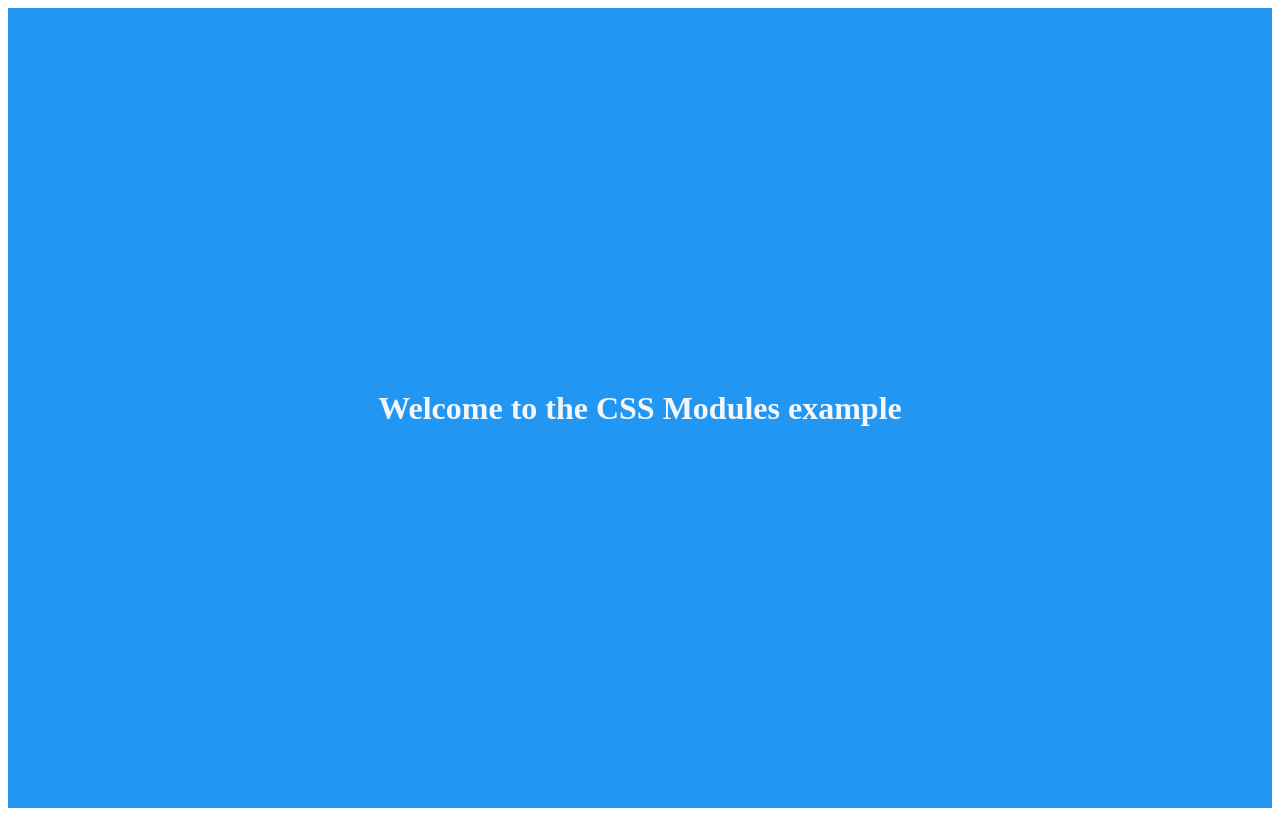
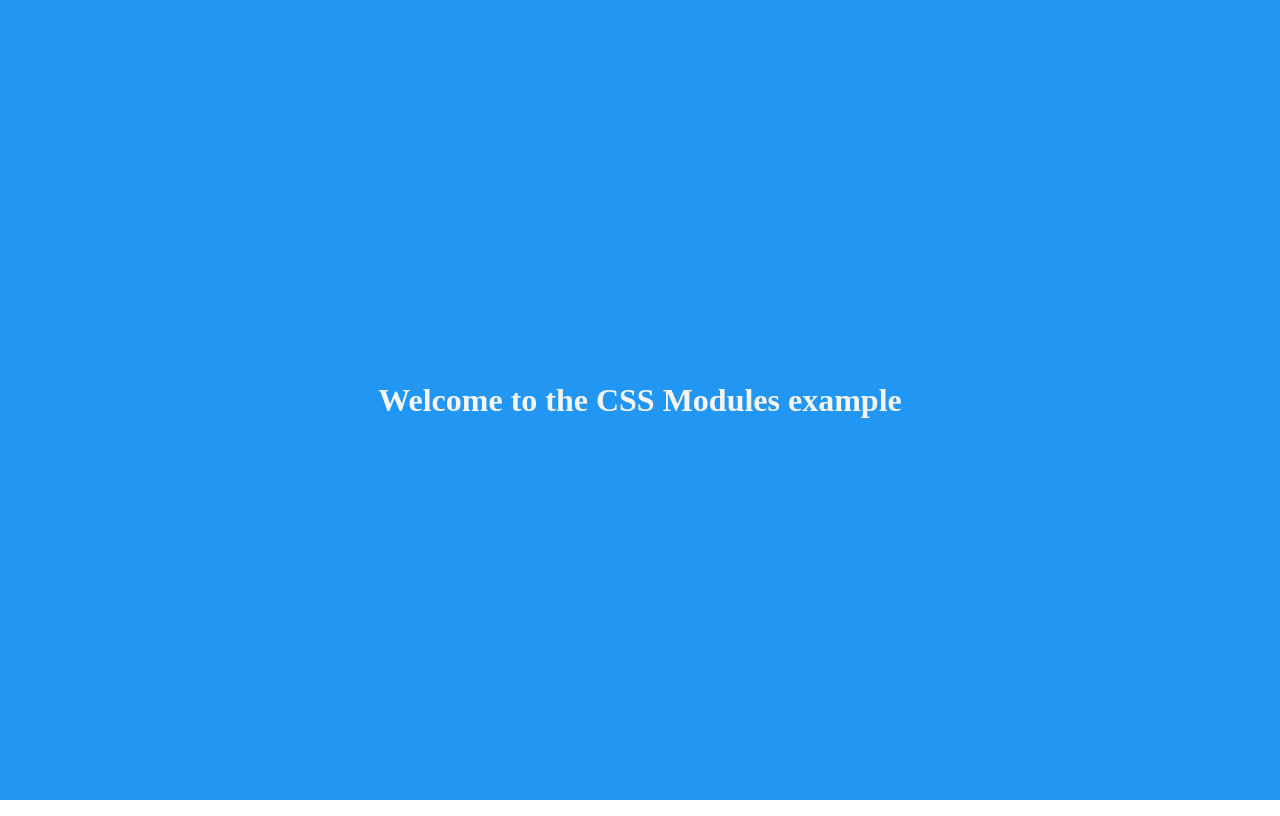
Before and after one commit to rulewrite/real-world-next.js, a Next.js app in the folder style-with-css-module/: page / in a window 1280 px wide. Built offline with nearby package versions, Linux system fonts and the light colour scheme.

Commit message:
feat: 전역 스타일링

```diff
--- a/style-with-css-module/src/pages/_app.tsx
+++ b/style-with-css-module/src/pages/_app.tsx
@@ -1,3 +1,4 @@
+import '@/styles/globals.css';
 import type { AppProps } from 'next/app';
 
 export default function App({ Component, pageProps }: AppProps) {
--- /dev/null
+++ b/style-with-css-module/src/styles/globals.css
@@ -0,0 +1,6 @@
+html,
+body {
+  padding: 0;
+  margin: 0;
+  font-family: serif;
+}
```
